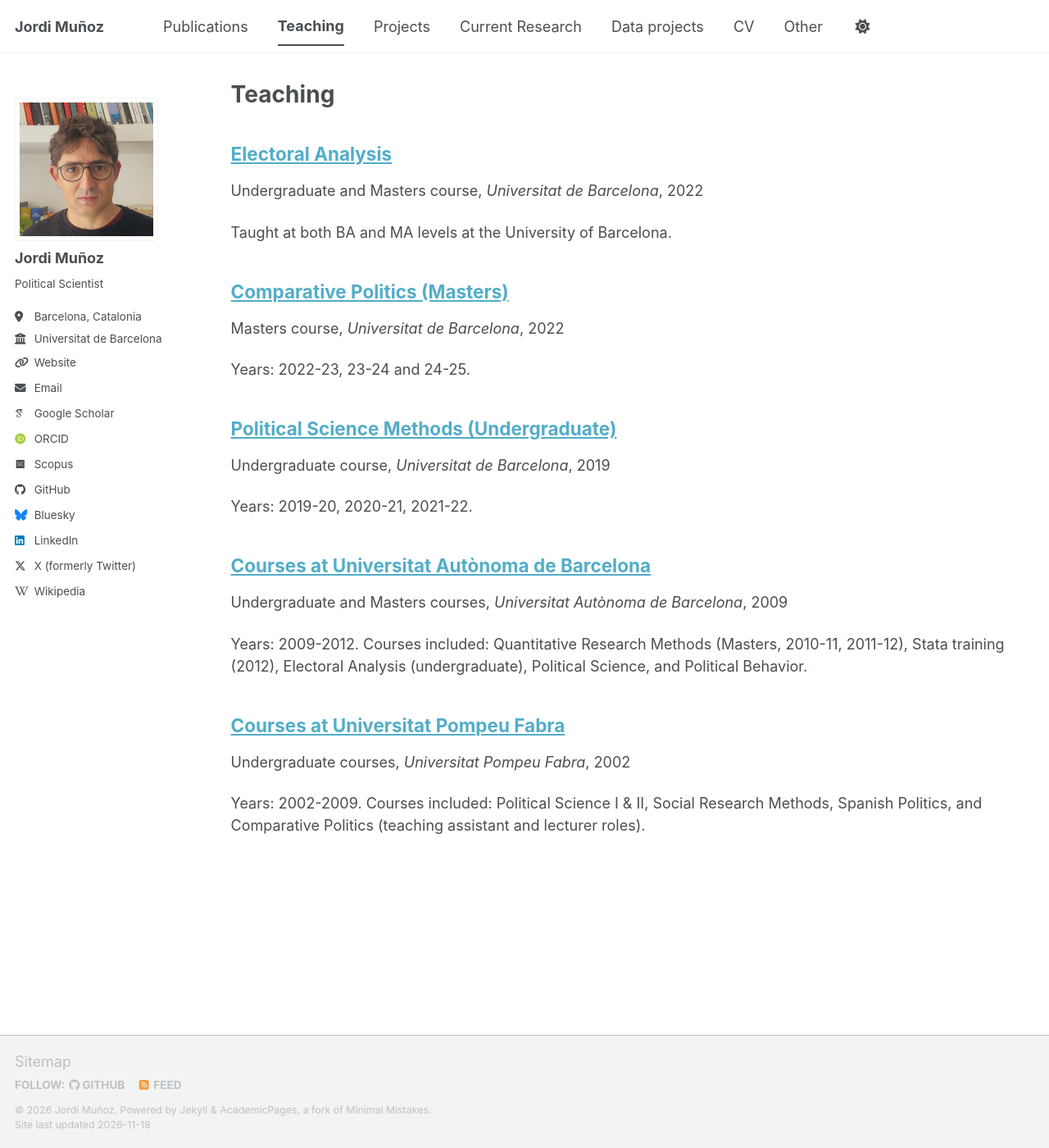
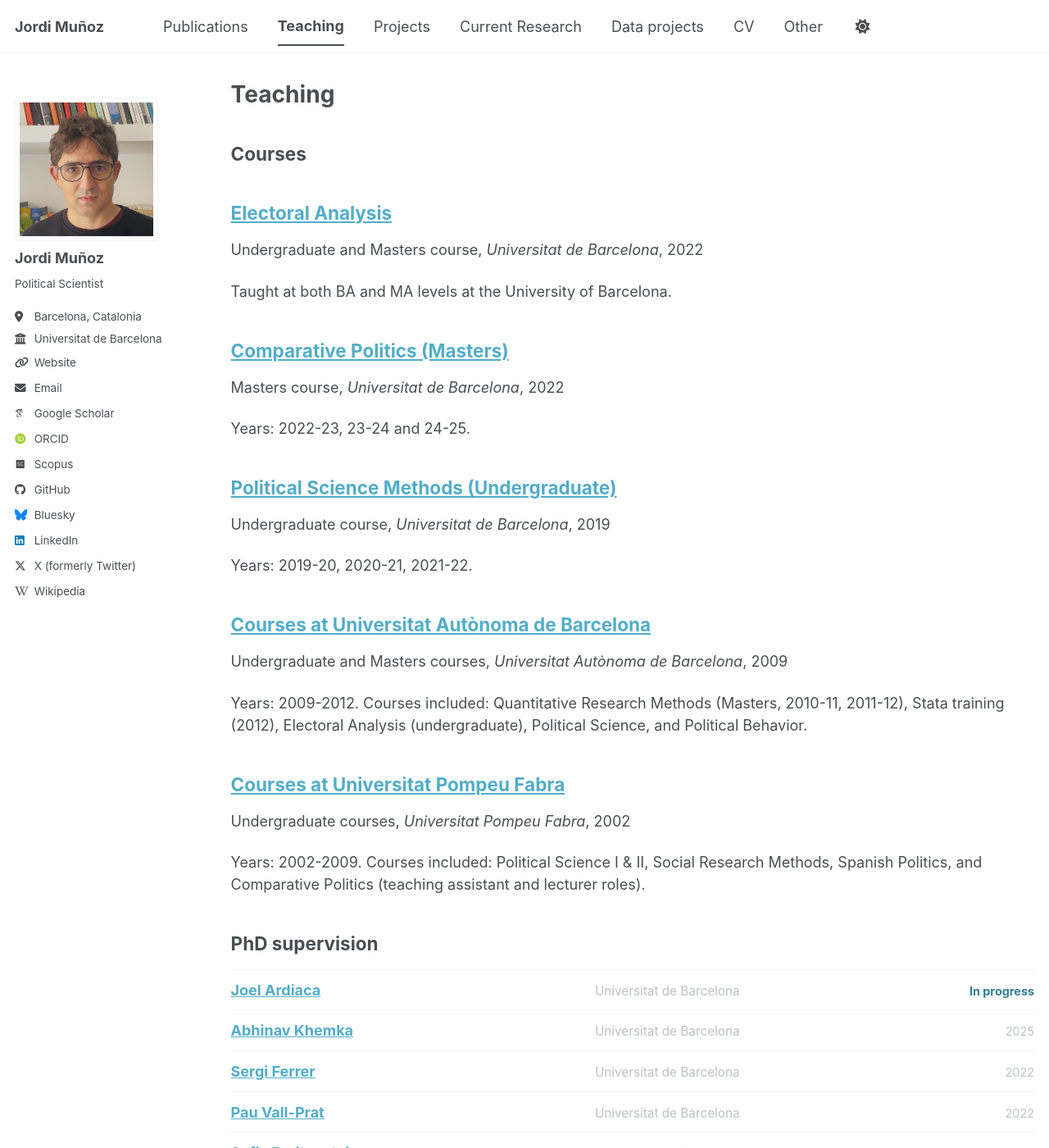
Before and after one commit to jordi-munoz/jordi-munoz.github.io, a Jekyll site: the page built from _pages/teaching.html, in a window 1280 px wide and 1400 px high. Shown: the whole window at 82% size. Built offline with Jekyll 4.4.1, drawn with Linux system fonts in a browser that asks for light colours; some web fonts are replaced; a script bundle is joined from its source files by our own code; library files that are not in the unit come from our copies; some of the changed text lies outside the part shown.

Commit message:
feat: add PhD supervision section to Teaching page
Co-Authored-By: Claude Opus 5.5 <noreply@anthropic.com>

```diff
--- /dev/null
+++ b/_data/phd_students.yml
@@ -0,0 +1,34 @@
+# PhD students supervised (shown on the Teaching page, newest first).
+# year: year the PhD was defended; leave empty while in progress.
+- name: "Joel Ardiaca"
+  university: "Universitat de Barcelona"
+  year:
+  url: "https://joelardiaca.github.io/"
+- name: "Abhinav Khemka"
+  university: "Universitat de Barcelona"
+  year: 2025
+  url: "https://abhinavkhemka.com/"
+- name: "Sergi Ferrer"
+  university: "Universitat de Barcelona"
+  year: 2022
+  url: "https://www.sergiferrer.org/"
+- name: "Pau Vall-Prat"
+  university: "Universitat de Barcelona"
+  year: 2022
+  url: "https://pauvallprat.com/"
+- name: "Sofia Breitenstein"
+  university: "Universitat Autònoma de Barcelona"
+  year: 2020
+  url: "https://sofiabrei.wixsite.com/home"
+- name: "Jordi Garcia Muniesa"
+  university: "Universitat Autònoma de Barcelona"
+  year: 2019
+  url: "https://es.linkedin.com/in/jordi-garcia-muniesa-6728a839"
+- name: "Roberto Pannico"
+  university: "Universitat Autònoma de Barcelona"
+  year: 2017
+  url: "https://robertopannico.weebly.com/"
+- name: "Ramon Canal Oliveras"
+  university: "Universitat Autònoma de Barcelona"
+  year: 2017
+  url: "https://es.linkedin.com/in/ramon-canal-oliveras-1a30a31a"
--- a/_pages/teaching.html
+++ b/_pages/teaching.html
@@ -7,6 +7,24 @@ author_profile: true
 
 {% include base_path %}
 
+<h2>Courses</h2>
+
 {% for post in site.teaching reversed %}
   {% include archive-single.html %}
 {% endfor %}
+
+<h2 id="phd-supervision">PhD supervision</h2>
+
+<ul class="phd-list">
+  {% for student in site.data.phd_students %}
+  <li class="phd-list__item">
+    <span class="phd-list__name">{% if student.url %}<a href="{{ student.url }}">{{ student.name }}</a>{% else %}{{ student.name }}{% endif %}</span>
+    <span class="phd-list__uni">{{ student.university }}</span>
+    {% if student.year %}
+      <span class="phd-list__year">{{ student.year }}</span>
+    {% else %}
+      <span class="phd-list__year phd-list__year--current">In progress</span>
+    {% endif %}
+  </li>
+  {% endfor %}
+</ul>
--- a/_sass/layout/_data_projects.scss
+++ b/_sass/layout/_data_projects.scss
@@ -88,3 +88,51 @@
     transition: transform 0.15s ease-in-out;
   }
 }
+
+/* ==========================================================================
+   PhD supervision list (Teaching page)
+   ========================================================================== */
+
+.phd-list {
+  margin: 1em 0 2em;
+  padding: 0;
+  list-style: none;
+}
+
+.phd-list__item {
+  display: flex;
+  flex-wrap: wrap;
+  align-items: baseline;
+  gap: 0.25em 0.75em;
+  margin: 0;
+  padding: 0.6em 0;
+  border-bottom: 1px solid var(--global-border-color);
+
+  &:first-child {
+    border-top: 1px solid var(--global-border-color);
+  }
+}
+
+.phd-list__name {
+  flex: 1 1 12em;
+  font-weight: bold;
+}
+
+.phd-list__uni {
+  flex: 1 1 14em;
+  font-size: 0.85em;
+  color: var(--global-text-color-light);
+}
+
+.phd-list__year {
+  flex: 0 0 auto;
+  min-width: 6.5em;
+  font-size: 0.8em;
+  text-align: right;
+  color: var(--global-text-color-light);
+}
+
+.phd-list__year--current {
+  font-weight: bold;
+  color: var(--global-base-color);
+}
```
